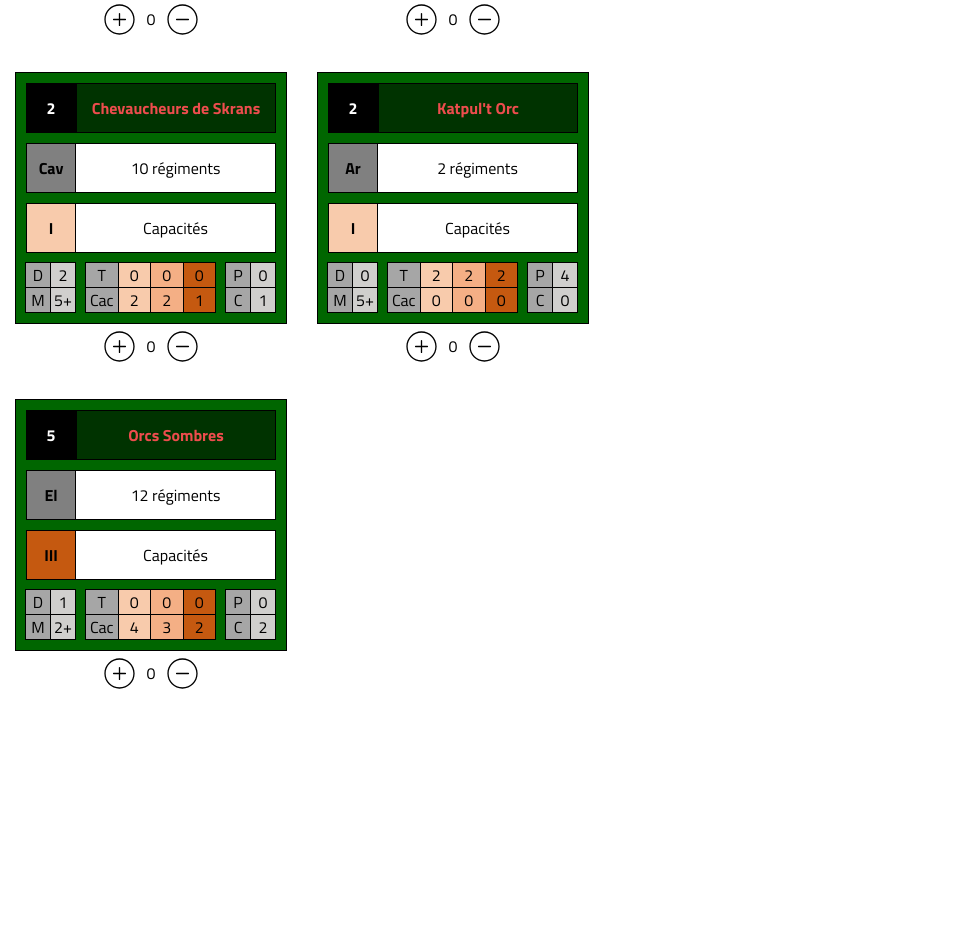
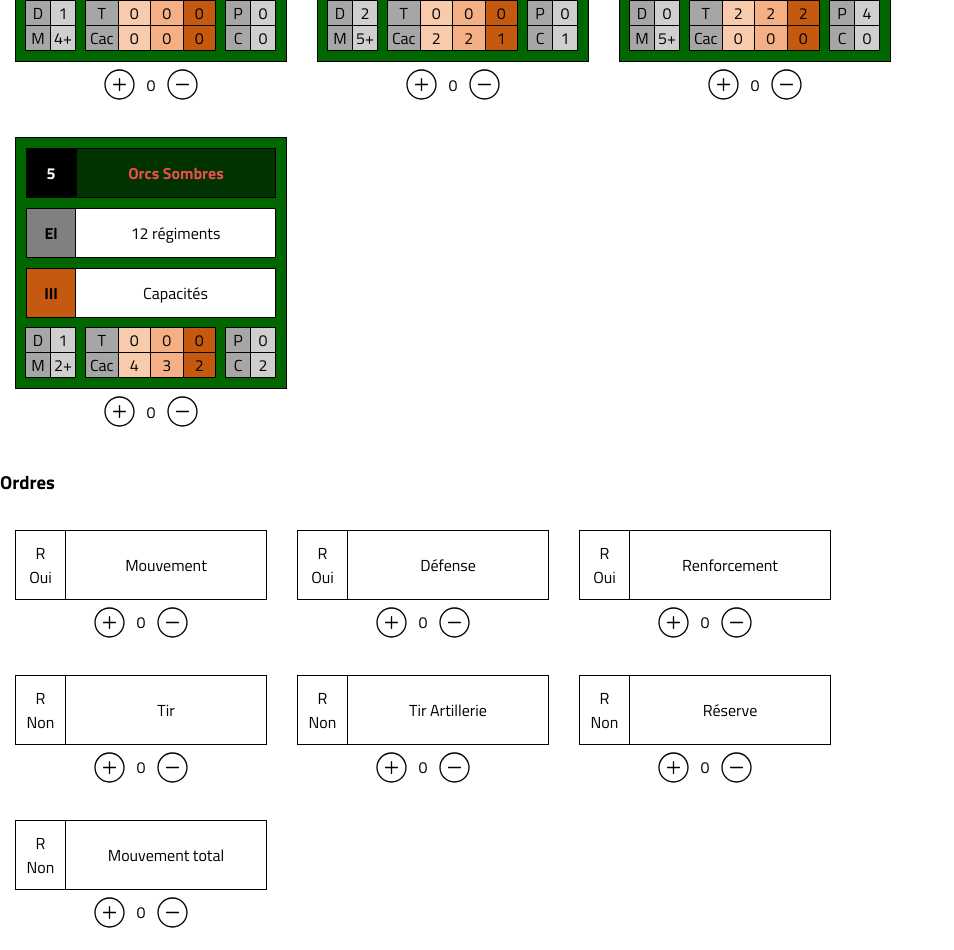
Before and after one commit to nicolasca/paff-v77, a React (Create React App) app: page / in a window 1280 px wide. Shown: the part 760-1710 px from the top of the page, without its empty margins (0-954 px from the left). Before the commit the page ends 1471 px from the top, so only its background shows below. Built offline with nearby package versions, Linux system fonts and the light colour scheme.

Commit message:
Ajouter les ordres dans le deck builder

```diff
--- a/src/assets/ordres.js
+++ b/src/assets/ordres.js
@@ -1,191 +1,220 @@
 const ordres = [
   {
-    "faction": "Commun",
-    "nom": "Mouvement",
+    "faction": "commun",
+    "type": "ordre",
+    "name": "Mouvement",
     "description": "Vous pouvez déplacer de 0 à 2 unités adjacentes de votre armées. Si ces unités sont engagés en combat, elle subissent autant de dégât que de classe d'armure des unités ennemis avec lesquelles elles étaient engagées.",
     "limite": 3,
     "recuperable": 1
   },
   {
-    "faction": "Commun",
-    "nom": "Défense",
+    "faction": "commun",
+    "type": "ordre",
+    "name": "Défense",
     "description": "Vous pouvez désignez de 0 à 2 de vos unités adjacentes qui défendront lors de ce tour (Une unité qui défend encaisse 1 dégâts en moins par attaque ou par tir (hors artillerie), inflige 1 dégât en moins par attaque et ne peut pas tirer jusqu'à la fin du tour).",
     "limite": 3,
     "recuperable": 1
   },
   {
-    "faction": "Commun",
-    "nom": "Renforcement",
+    "faction": "commun",
+    "type": "ordre",
+    "name": "Renforcement",
     "description": "Vous pouvez, pour 0 à 2 de vos unités non engagées en combat, transférez des points de R vers des unités identiques adjacentes (engagées en combat ou non), jusqu'à la limite de point de R de l'unité. Attention: vous ne pouvez pas transférez ainsi des points de R vers plusieurs unités adjacentes, juste un rapport de 1 pour 1.",
     "limite": 3,
     "recuperable": 1
   },
   {
-    "faction": "Commun",
-    "nom": "Tir",
+    "faction": "commun",
+    "type": "ordre",
+    "name": "Tir",
     "description": "Vous pouvez faire tirer de 0 à 2 unités adjacentes de votre armées (hors artilleries).",
     "limite": 5,
     "recuperable": 0
   },
   {
-    "faction": "Commun",
-    "nom": "Tir Artillerie",
+    "faction": "commun",
+    "type": "ordre",
+    "name": "Tir Artillerie",
     "description": "Vous pouvez faire tirer de 0 à 2 unités adjacentes de type Artillerie de votre armées.",
     "limite": 2,
     "recuperable": 0
   },
   {
-    "faction": "Commun",
-    "nom": "Réserve",
+    "faction": "commun",
+    "type": "ordre",
+    "name": "Réserve",
     "description": "Vous pouvez faire rentrer sur votre zone Arrière (ou zone Base sur une colonne où vous avez déjà une unité en zone Arrière) des unités de type troupe, tir ou cavalerie de votre réserve d'un coût total inférieur ou égal à 3 points de recrutement. Ces unités doivent rentrer sur des emplacements adjacents.",
     "limite": 2,
     "recuperable": 0
   },
   {
-    "faction": "Commun",
-    "nom": "Mouvement total",
+    "faction": "commun",
+    "type": "ordre",
+    "name": "Mouvement total",
     "description": "Vous pouvez déplacer autant d'unités de votre armées (non engagées en combat) que vous souhaitez.",
     "limite": 1,
     "recuperable": 0
   },
   {
     "faction": "Peaux-vertes",
-    "nom": "Tir Gobelin en mêlée",
+    "type": "ordre",
+    "name": "Tir Gobelin en mêlée",
     "description": "Vous pouvez faire tirer autant de vos unités d'Archers Gobelins que vous souhaitez dans un combat incluant l'une de vos Troupes de Gobelins et au moins une unité adverse. Votre unité et l'une des unités adverses engagées en combat de votre choix subissent le tir (s'ils sont à portés).",
     "limite": 1,
     "recuperable": 0
   },
   {
     "faction": "Peaux-vertes",
-    "nom": "Course effrenée",
+    "type": "ordre",
+    "name": "Course effrenée",
     "description": "Vous pouvez déplacez d'un emplacement supplémentaire de 0 à 2 de vos unités adjacentes qui se sont déjà déplacé ce tour-ci.",
     "limite": 1,
     "recuperable": 0
   },
   {
     "faction": "Peaux-vertes",
-    "nom": "Rage verte",
+    "type": "ordre",
+    "name": "Rage verte",
     "description": "Vous pouvez désigner autant d'unité que vous avez de shaman dans votre armée, ces unités infligent 1 dégât supplémentaire en attaque lors de ce tour.",
     "limite": 1,
     "recuperable": 0
   },
   {
     "faction": "Peaux-vertes",
-    "nom": "Charge féroce",
+    "type": "ordre",
+    "name": "Charge féroce",
     "description": "Vous pouvez déplacez de 0 à 2 de vos unités adjacentes qui peuvent charger immédiatement. Le combat est alors résolu durant la phase de programmation et non durant la phase de combat.",
     "limite": 1,
     "recuperable": 0
   },
   {
     "faction": "Peaux-vertes",
-    "nom": "Grosse invokation",
+    "type": "ordre",
+    "name": "Grosse invokation",
     "description": "Vous pouvez sélectionnez une unité ennemie sur le champ de bataille, infligez à cette unité les dégâts suivant I:2 / II:1 / III:1/5 par unité de Shaman rallié que vous avez sur le champ de bataille. Puis, lancez un dé 6 pour chaque shaman ayant participé, sur un résultat de 3-, défaussez l'unité de shaman.",
     "limite": 1,
     "recuperable": 0
   },
   {
     "faction": "Sephosi",
-    "nom": "Repli stratégique",
+    "type": "ordre",
+    "name": "Repli stratégique",
     "description": "Vous pouvez déplacer de 0 à 2 de vos unités adjacentes engagées en combat sans subir de dégâts.",
     "limite": 1,
     "recuperable": 0
   },
   {
     "faction": "Sephosi",
-    "nom": "Tir concentré Sephosien",
+    "type": "ordre",
+    "name": "Tir concentré Sephosien",
     "description": "Vous pouvez faire tirer de 0 à 2 unités adjacentes de votre armées (hors artilleries) sur une même unité adverse, cette unité subira 1 dégât supplémentaire par tir.",
     "limite": 1,
     "recuperable": 0
   },
   {
     "faction": "Sephosi",
-    "nom": "Pour la Sephosi !",
+    "type": "ordre",
+    "name": "Pour la Sephosi !",
     "description": "Toutes vos unités en fuite réussissent automatiquement leur test de moral.",
     "limite": 1,
     "recuperable": 0
   },
   {
     "faction": "Sephosi",
-    "nom": "Défense total",
+    "type": "ordre",
+    "name": "Défense total",
     "description": "Vous pouvez désignez autant d'unités que vous souhaitez qui défendront lors de tour.",
     "limite": 1,
     "recuperable": 0
   },
   {
     "faction": "Sephosi",
-    "nom": "Tir artillerie total",
+    "type": "ordre",
+    "name": "Tir artillerie total",
     "description": "Vous pouvez faire tirer autant d'unité de type Artillerie de votre armées que vous souhaitez.",
     "limite": 1,
     "recuperable": 0
   },
   {
     "faction": "Gaeli",
-    "nom": "Protection des Esprits",
+    "type": "ordre",
+    "name": "Protection des Esprits",
     "description": "Vous pouvez désigner de 0 à 2 de vos unités adjacentes qui ont chacunes au moins une unité d'Esprit des bois adjacente. Jsuqu'à la fin du tour, tous les dégâts infligés à ces unités le sont sur les unités d'Esprit des Bois adjacentes (jusq'au maximum de points de R restants aux Esprits des Bois).",
     "limite": 1,
     "recuperable": 0
   },
   {
     "faction": "Gaeli",
-    "nom": "Tir long Gaelien",
+    "type": "ordre",
+    "name": "Tir long Gaelien",
     "description": "Vous pouvez désigner de 0 à 2 de vos unités adjacentes d'Archers longs Gaeliens, ces unités effectuent un tir à portée 4 au lieu de 3.",
     "limite": 1,
     "recuperable": 0
   },
   {
     "faction": "Gaeli",
-    "nom": "Transe mortelle",
+    "type": "ordre",
+    "name": "Transe mortelle",
     "description": "Vous pouvez désigner de 0 à 2 de vos unités adjacentes de Sorl Caleit. Tout les dégâts que ces unité vont recevoir au tir lors de ce tour ne leur seront imputés qu'à la fin de ce tour.",
     "limite": 1,
     "recuperable": 0
   },
   {
     "faction": "Gaeli",
-    "nom": "Sacrifice Druidique",
+    "type": "ordre",
+    "name": "Sacrifice Druidique",
     "description": "Vous pouvez désigner de 0 à 2 de vos unités adjacentes de Druide, ces unités peuvent se déplacer et effectuer un tir à portée 1 infligeant 3 dégâts à l'unité ciblée. Après le tir, défaussez les unités de Druides concernées.",
     "limite": 1,
     "recuperable": 0
   },
   {
     "faction": "Gaeli",
-    "nom": "Invocation des Vents",
+    "type": "ordre",
+    "name": "Invocation des Vents",
     "description": "Jouez cet ordre si vous avez au moins une unité de Druide rallié sur le champ. Les unités ennemies et alliées infligent 2 dégâts de moins quand elles tirent, jusqu'à la fin du tour.",
     "limite": 1,
     "recuperable": 0
   },
   {
     "faction": "Liches",
-    "nom": "Renforcement totale",
+    "type": "ordre",
+    "name": "Renforcement totale",
     "description": "Vous pouvez autant d'unités non engagées en combat que vous souhaitez, transférez des points de R vers des unités identiques adjacentes (engagées en combat ou non), jusqu'à la limite de point de R de l'unité. Attention: vous ne pouvez pas transférez ainsi des points de R vers plusieurs unités adjacentes, juste un rapport de 1 pour 1.",
     "limite": 1,
     "recuperable": 0
   },
   {
     "faction": "Liches",
-    "nom": "Invocation de Squelette",
+    "type": "ordre",
+    "name": "Invocation de Squelette",
     "description": "Vous pouvez désigner un emplacement vide à portée 4 d'une de vos unités de Liches, Seigneur Liche ou Roi Liche et déployer une unité de Guerrier Squelettes depuis votre réserve. Cette unité ne peut pas bouger jusqu'à la fin du tour mais peut combattre et charger.",
     "limite": 1,
     "recuperable": 0
   },
   {
     "faction": "Liches",
-    "nom": "Réserve inépuisable",
+    "type": "ordre",
+    "name": "Réserve inépuisable",
     "description": "Vous pouvez déployer jusqu'à 2 unités de Guerriers Squelettes depuis votre réserve à portée 1 d'une de vos unités de Liches, Seigneur Liche ou Roi Liche.",
     "limite": 1,
     "recuperable": 0
   },
   {
     "faction": "Liches",
-    "nom": "Sortilège de renforcement",
+    "type": "ordre",
+    "name": "Sortilège de renforcement",
     "description": "Vous pouvez sélectionner de 0 à 3 unités de Guerriers Squelettes à portée 1 d'une de vos unités de Liches, Seigneur Liche ou Roi Liche. Ces unités récupèrent 1 points de R, sans pouvoir dépasser leur limite de point de R.",
     "limite": 1,
     "recuperable": 0
   },
   {
     "faction": "Liches",
-    "nom": "Sortilège d'affaiblissement",
+    "type": "ordre",
+    "name": "Sortilège d'affaiblissement",
     "description": "Vous pouvez désigner l'une de vos unités de Liches, Seigneur Liche ou Roi Liche et la faire tirer. Au lieu de subir les dégâts ou effets du tir, l'unité visée est considérée comme ayant une classe d'armure inférieur d'un cran à ce qu'elle a jusqu'à la fin du tour. (Si elle était à I, l'unité reste à I).",
     "limite": 1,
     "recuperable": 0
   }
-]
+];
+
+export default ordres;
--- a/src/components/DeckBuilder/CardItem/CardItem.js
+++ b/src/components/DeckBuilder/CardItem/CardItem.js
@@ -1,77 +1,35 @@
 import React from 'react';
-import styles from './CardItem.module.css';
+import CardUnit from './CardUnit';
+import CardOrder from './CardOrder';
+import CardSelector from './../CardSelector/CardSelector';
 
 function CardItem(props) {
 
-
-  let armor = '';
-  if (props.unit.armor === 1) {
-    armor = 'I';
-  } else if (props.unit.armor === 2) {
-    armor = 'II';
+  let card = null;
+  if (props.card.type !== 'ordre') {
+    card = (
+      <CardUnit unit={props.card}></CardUnit>
+    );
   } else {
-    armor = 'III';
+    card = (
+      <CardOrder order={props.card}></CardOrder>
+    )
   }
 
-  let type = '';
-
-  if (props.unit.type === 'Troupe') {
-    type = 'Tr';
-  } else if (props.unit.type === 'Unité de tir') {
-    type = 'Tir';
-  } else if (props.unit.type === 'Cavalerie') {
-    type = 'Cav';
-  } else if (props.unit.type === 'Artillerie') {
-    type = 'Ar';
-  } else if (props.unit.type === 'Elite') {
-    type = 'El';
-  }
 
   return (
-    <div className={[styles.container, styles[props.faction]].join(' ')}>
-        <div className={styles.deploy}>
-          { props.unit.deploy }
-        </div>
-        <div className={styles.name}>
-          <span>{ props.unit.name }</span>
-        </div>
-        <div className={styles.specific}>
-          {type}
-        </div>
-        <div className={styles.reg}>
-         { props.unit.reg } régiments
-        </div>
-        <div className={[styles.armor, styles['type' + armor]].join(' ')}>
-          {armor}
-        </div>
-        <div className={styles.capa}>
-          Capacités
-        </div>
-        <div className={styles.detailCarac1}>
-          <div className={styles.dark}>D</div>
-          <div className={styles.light}>{props.unit.mouv}</div>
-          <div className={styles.dark}>M</div>
-          <div className={styles.light}>{ props.unit.moral }+</div>
-        </div>
-        <div className={styles.detailCarac2}>
-          <div className={styles.dark}>T</div>
-          <div className={styles.typeI}>{props.unit.t_I}</div>
-          <div className={styles.typeII}>{props.unit.t_II}</div>
-          <div className={styles.typeIII}>{props.unit.t_III}</div>
-          <div className={styles.dark}>Cac</div>
-          <div className={styles.typeI}>{props.unit.a_I}</div>
-          <div className={styles.typeII}>{props.unit.a_II}</div>
-          <div className={styles.typeIII}>{props.unit.a_III}</div>
-        </div>
-
-        <div className={styles.detailCarac3}>
-          <div className={styles.dark}>P</div>
-            <div className={styles.light}>{props.unit.range}</div>
-            <div className={styles.dark}>C</div>
-            <div className={styles.light}>{ props.unit.charge }</div>
-        </div>
+    <div>
+      {card}
+      <CardSelector
+        count={props.card.count}
+        clickedPlus={(e) => props.clickedPlus(props.card.name)}
+        clickedMinus={(e) => props.clickedMinus(props.card.name)}
+      >
+      </CardSelector>
     </div>
   );
+
+
 }
 
 export default CardItem;
--- /dev/null
+++ b/src/components/DeckBuilder/CardItem/CardOrder.js
@@ -0,0 +1,18 @@
+import React from 'react';
+import styles from './CardOrder.module.css';
+
+function CardOrder(props) {
+
+    return (
+        <div className={styles.container}>
+            <div className={styles.recuperable}>
+                R {props.order.recuperable ? 'Oui' : 'Non'}
+            </div>
+            <div className={[styles.name, styles[props.order.faction]].join(' ')}>
+                {props.order.name}
+            </div>
+        </div>
+    );
+}
+
+export default CardOrder;
--- /dev/null
+++ b/src/components/DeckBuilder/CardItem/CardOrder.module.css
@@ -0,0 +1,34 @@
+:root {
+    --orcs-bg-color: #006600;
+    --orcs-name-color: #ED4D4D;
+    --orcs-bg-name-color: #003300;
+    --sephosi-bg-color: #963634;
+    --sephosi-name-color: #C00000;
+    --sephosi-bg-name-color: #ffff;
+    --gaeli-bg-color: #6D9CDA;
+    --gaeli-name-color: #ffff;
+    --gaeli-name-surline-color: #079804;
+    --gaeli-bg-name-color: #05467E;
+    --liches-bg-color: #E5D5A1;
+    --liches-name-color: #ffff;
+    --liches-bg-name-color: #c0a13b;
+}
+
+.container {
+    display: grid;
+    max-width: 250px;
+    min-width: 250px;
+    grid-template-columns: 20% 80%;
+    align-items: center;
+    justify-content: center;
+    text-align: center;
+    border: 1px solid black;
+}
+
+.container>div {
+    padding: 10px;
+}
+
+.recuperable {
+    border-right: 1px solid black;
+}
--- /dev/null
+++ b/src/components/DeckBuilder/CardItem/CardUnit.js
@@ -0,0 +1,76 @@
+import React from 'react';
+import styles from './CardUnit.module.css';
+
+function CardUnit(props) {
+
+    let armor = '';
+    if (props.unit.armor === 1) {
+        armor = 'I';
+    } else if (props.unit.armor === 2) {
+        armor = 'II';
+    } else {
+        armor = 'III';
+    }
+
+    let type = '';
+
+    if (props.unit.type === 'Troupe') {
+        type = 'Tr';
+    } else if (props.unit.type === 'Unité de tir') {
+        type = 'Tir';
+    } else if (props.unit.type === 'Cavalerie') {
+        type = 'Cav';
+    } else if (props.unit.type === 'Artillerie') {
+        type = 'Ar';
+    } else if (props.unit.type === 'Elite') {
+        type = 'El';
+    }
+
+    return (
+        <div className={[styles.container, styles[props.unit.faction]].join(' ')}>
+            <div className={styles.deploy}>
+                {props.unit.deploy}
+            </div>
+            <div className={styles.name}>
+                <span>{props.unit.name}</span>
+            </div>
+            <div className={styles.specific}>
+                {type}
+            </div>
+            <div className={styles.reg}>
+                {props.unit.reg} régiments
+        </div>
+            <div className={[styles.armor, styles['type' + armor]].join(' ')}>
+                {armor}
+            </div>
+            <div className={styles.capa}>
+                Capacités
+        </div>
+            <div className={styles.detailCarac1}>
+                <div className={styles.dark}>D</div>
+                <div className={styles.light}>{props.unit.mouv}</div>
+                <div className={styles.dark}>M</div>
+                <div className={styles.light}>{props.unit.moral}+</div>
+            </div>
+            <div className={styles.detailCarac2}>
+                <div className={styles.dark}>T</div>
+                <div className={styles.typeI}>{props.unit.t_I}</div>
+                <div className={styles.typeII}>{props.unit.t_II}</div>
+                <div className={styles.typeIII}>{props.unit.t_III}</div>
+                <div className={styles.dark}>Cac</div>
+                <div className={styles.typeI}>{props.unit.a_I}</div>
+                <div className={styles.typeII}>{props.unit.a_II}</div>
+                <div className={styles.typeIII}>{props.unit.a_III}</div>
+            </div>
+
+            <div className={styles.detailCarac3}>
+                <div className={styles.dark}>P</div>
+                <div className={styles.light}>{props.unit.range}</div>
+                <div className={styles.dark}>C</div>
+                <div className={styles.light}>{props.unit.charge}</div>
+            </div>
+        </div>
+    );
+}
+
+export default CardUnit;
--- a/src/components/DeckBuilder/CardList/CardList.js
+++ b/src/components/DeckBuilder/CardList/CardList.js
@@ -1,23 +1,45 @@
 import React from 'react';
 import CardItem from '../CardItem/CardItem';
-import CardSelector from './../CardSelector/CardSelector';
 import styles from './CardList.module.css';
 
 function CardList(props) {
 
-  const cardList = Object.keys(props.units).map((key, index) => {
+  // Separer les unites et ordres
+  const unites = Object.keys(props.cards).filter((key) => {
+    return props.cards[key].type !== 'ordre';
+  });
+
+  const ordres = Object.keys(props.cards).filter((key) => {
+    return props.cards[key].type === 'ordre';
+  });
+
+  console.log(props.cards);
+
+  console.log(ordres);
+
+  const cardsUnites = unites.map((key, index) => {
 
     return (
       <div className={styles.cardItem} key={index}>
-        <CardItem unit={props.units[key]} faction={props.faction}>
+        <CardItem
+          card={props.cards[key]}
+          clickedPlus={props.clickedPlus}
+          clickedMinus={props.clickedMinus}>
         </CardItem>
-       <CardSelector
-       count={props.units[key].count}
-       clickedPlus={(e) => props.clickedPlus(props.units[key].name)}
-      clickedMinus={(e) => props.clickedMinus(props.units[key].name)}
-      >
+      </div>
 
-       </CardSelector>
+    )
+  });
+
+  const cardsOrdres = ordres.map((key, index) => {
+
+    return (
+      <div className={styles.cardItem} key={index}>
+        <CardItem
+          card={props.cards[key]}
+          clickedPlus={props.clickedPlus}
+          clickedMinus={props.clickedMinus}>
+        </CardItem>
       </div>
 
     )
@@ -25,7 +47,10 @@ function CardList(props) {
 
   return (
     <div>
-      { cardList }
+      <h3>Unités</h3>
+      <div>{cardsUnites}</div>
+      <h3>Ordres</h3>
+      <div>{cardsOrdres}</div>
     </div>
   );
 }
--- a/src/components/DeckBuilder/DeckBuilder.js
+++ b/src/components/DeckBuilder/DeckBuilder.js
@@ -3,6 +3,7 @@ import CardList from './CardList/CardList'
 import DeckSummary from './DeckSummary/DeckSummary';
 import style from "./DeckBuilder.module.css";
 import unites from "../../assets/unites";
+import ordres from "../../assets/ordres";
 
 class DeckBuilder extends Component {
 
@@ -16,49 +17,65 @@ class DeckBuilder extends Component {
   }
 
   changeFactionHandler = (event) => {
-    this.setState({ selectedFaction : event.target.value});
+    this.setState({ selectedFaction: event.target.value });
 
     this.populateCardToDisplay(event.target.value);
   }
 
   populateCardToDisplay = (faction) => {
     const cards = [];
+
+    // Populate les unites
     unites.forEach((unite) => {
       if (unite.faction === faction) {
 
-        // Make a copy of the unite
-        cards[unite.name] = {...unite};
+        // MFaire une copie de l'unite
+        cards[unite.name] = { ...unite };
         cards[unite.name].count = 0;
       }
     });
-    this.setState({cardsToDisplay: cards});
+
+
+    // Populate les ordres
+    ordres.forEach((ordre) => {
+      if (ordre.faction === faction || ordre.faction === 'commun') {
+
+        // Faire une copie de l'ordre
+        cards[ordre.name] = { ...ordre };
+        cards[ordre.name].count = 0;
+      }
+    });
+
+    this.setState({ cardsToDisplay: cards });
   }
 
   // Add one card to the deck
   addCardHandler = (name) => {
     // Copy the state object
-    const cardsToDisplayChanged = {...this.state.cardsToDisplay};
+    const cardsToDisplayChanged = { ...this.state.cardsToDisplay };
+    let card = cardsToDisplayChanged[name];
 
-    let card = cardsToDisplayChanged[name];
+    // Vérifier si le nombre est limité
+    if (card.limite && card.count === card.limite) {
+      return;
+    }
 
     card.count += 1;
 
-    console.log(cardsToDisplayChanged);
-
-    this.setState({cardsToDisplay: cardsToDisplayChanged});
+    this.setState({ cardsToDisplay: cardsToDisplayChanged });
 
   }
 
   // Remove one card from the deck
   removeCardHandler = (name) => {
     // Copy the state object
-    const cardsToDisplayChanged = {...this.state.cardsToDisplay};
+    const cardsToDisplayChanged = { ...this.state.cardsToDisplay };
 
     if (cardsToDisplayChanged[name].count === 0)
       return;
 
     cardsToDisplayChanged[name].count -= 1;
-    this.setState({cardsToDisplay: cardsToDisplayChanged});
+    this.setState({ cardsToDisplay: cardsToDisplayChanged });
   }
 
   render() {
@@ -82,16 +99,17 @@ class DeckBuilder extends Component {
         <div className={style.deckBuilder}>
           <div className="card-list">
             <CardList
-              units={this.state.cardsToDisplay}
+              cards={this.state.cardsToDisplay}
               faction={this.state.selectedFaction}
               clickedPlus={this.addCardHandler}
               clickedMinus={this.removeCardHandler}
             >
             </CardList>
           </div>
+          <div className={style.deckSummary}>
             <DeckSummary cards={this.state.cardsToDisplay}>
-
             </DeckSummary>
+          </div>
         </div>
       </React.Fragment>
 
--- a/src/components/DeckBuilder/DeckBuilder.module.css
+++ b/src/components/DeckBuilder/DeckBuilder.module.css
@@ -1,4 +1,9 @@
 .deckBuilder {
   display: grid;
-  grid-template-columns: 70% 30%;
+  grid-template-columns: 80% 20%;
 }
+
+.deckSummary {
+  position: fixed;
+  right: 70px;
+}
--- a/src/components/DeckBuilder/DeckSummary/DeckSummary.js
+++ b/src/components/DeckBuilder/DeckSummary/DeckSummary.js
@@ -1,16 +1,19 @@
 import React from 'react';
+import styles from './DeckSummary.module.css';
 
 function DeckSummary(props) {
 
   let pts_depl = 0;
   const cards = Object.keys(props.cards).map((key, index) => {
     if (props.cards[key].count > 0) {
-      // Calculer les points de deploiement (cout carte * nb)
-      pts_depl += props.cards[key].deploy * props.cards[key].count;
+      // Calculer les points de deploiement (cout carte * nb) si unité
+      if (props.cards[key].type !== 'ordre')
+        pts_depl += props.cards[key].deploy * props.cards[key].count;
+
       return (
-      <div key={index}>
-        {key} x{props.cards[key].count}
-      </div>
+        <div key={index}>
+          {key} x{props.cards[key].count}
+        </div>
       )
     }
     return null;
@@ -19,10 +22,10 @@ function DeckSummary(props) {
   return (
     <div>
       <h3>Le deck</h3>
-      <div>
+      <div className={styles.DeployPoints}>
         Points de déploiement: {pts_depl} pts
        </div>
-       {cards}
+      {cards}
     </div>
 
   );
--- /dev/null
+++ b/src/components/DeckBuilder/DeckSummary/DeckSummary.module.css
@@ -0,0 +1,5 @@
+.DeployPoints {
+    padding-bottom: 10px;
+    margin-bottom: 10px;
+    border-bottom: 1px solid black;
+}
```
Also changed, not shown: src/components/DeckBuilder/CardItem/CardUnit.module.css (renamed from src/components/DeckBuilder/CardItem/CardItem.module.css), src/components/DeckBuilder/DeckSummary.js (deleted). Lines whose indentation alone changed are shown as unchanged.
